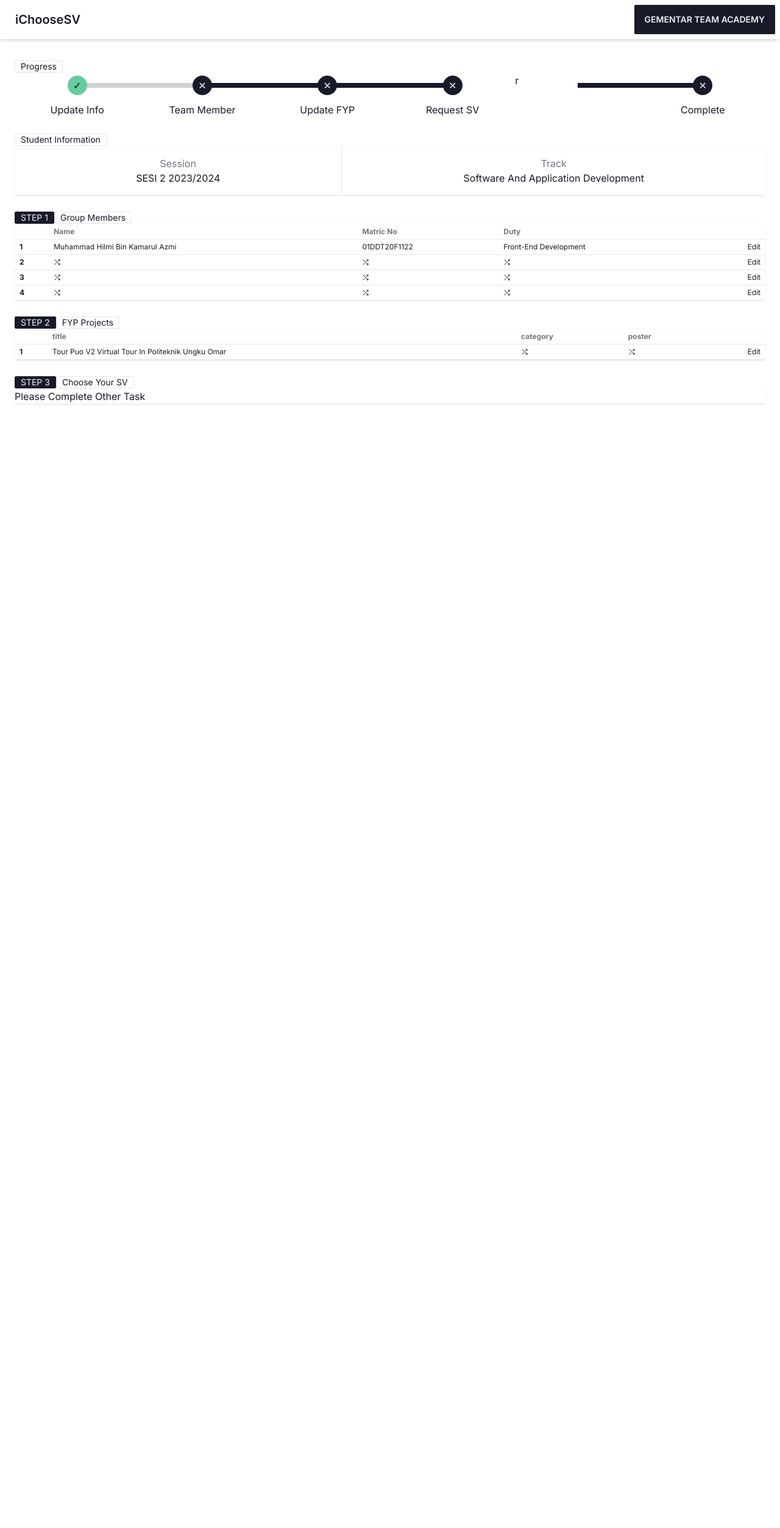
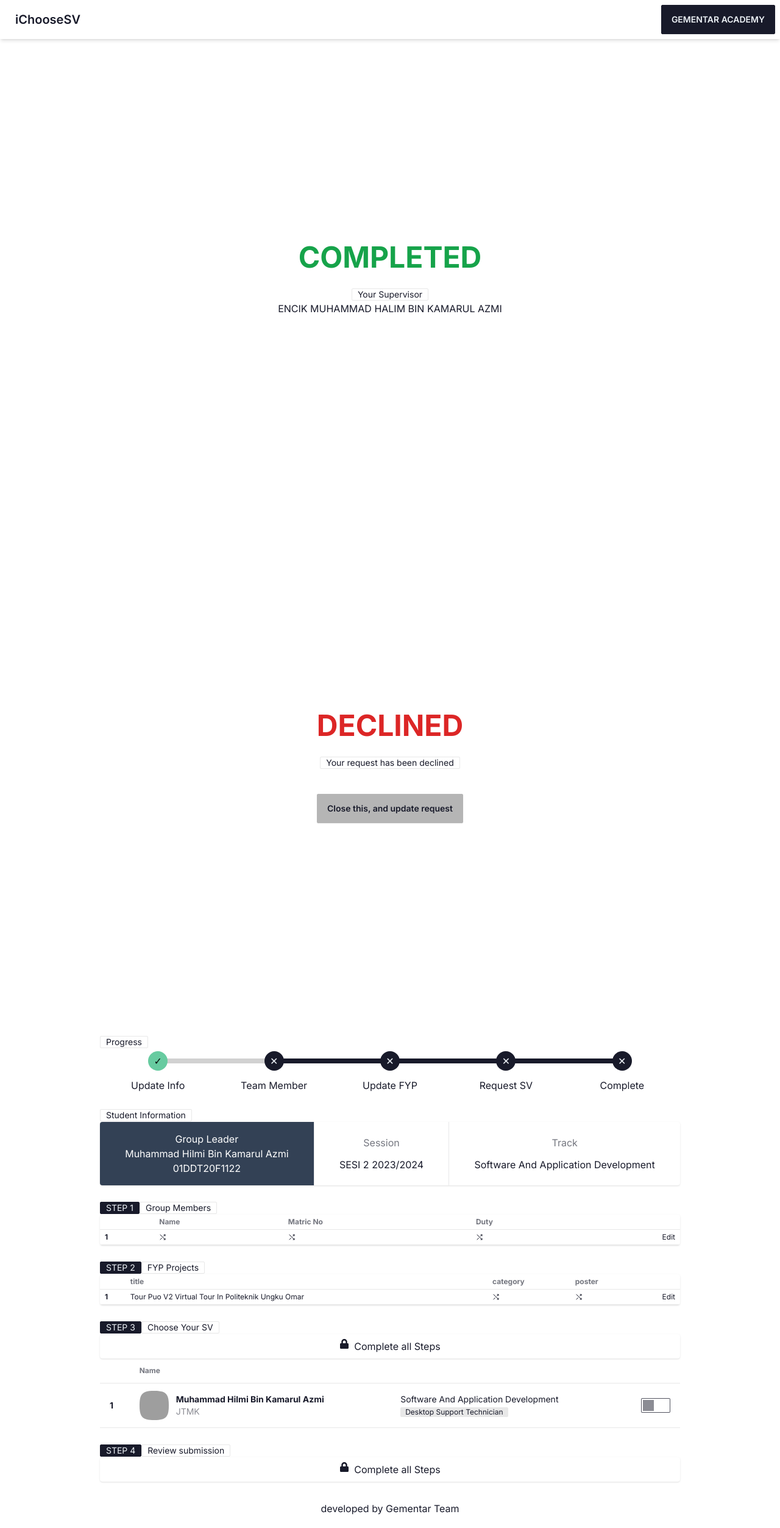
Before and after one commit to themuhdhilmi/GementarIChooseSV, a Next.js app: page /panel in a window 1280 px wide. Shown: the whole page at 61% size. Before the commit the page ends 800 px from the top, so only its background shows below. Built offline with nearby package versions, Linux system fonts and the light colour scheme; no server answers; grey boxes are pictures that could not be loaded.

Commit message:
Student Page

```diff
--- a/app/components/Header.tsx
+++ b/app/components/Header.tsx
@@ -52,7 +52,7 @@ const Header = () => {
           </li>
         </ul> */}
 
-        <button className="btn btn-neutral hover:btn-error">GEMENTAR TEAM ACADEMY</button>
+        <button className="btn btn-neutral hover:btn-error">GEMENTAR ACADEMY</button>
       </div>
     </div>
   );
--- a/app/panel/student/ChooseSv.tsx
+++ b/app/panel/student/ChooseSv.tsx
@@ -1,12 +1,71 @@
 import Image from "next/image";
 import React from "react";
-import { TbArrowsCross } from "react-icons/tb";
+import { FaLock } from "react-icons/fa";
 
 const ChooseSv = () => {
   return (
-    <div className="stats shadow w-full">
+    <div>
+      <div className="stats align-middle shadow w-full justify-center flex h-10">
+        <div className="flex p-2 space-x-2">
+          <div>
+            <FaLock />
+          </div>
+          <div>Complete all Steps</div>
+        </div>
+      </div>
+
       <div className="overflow-x-auto">
-            Please Complete Other Task
+        <table className="table">
+          {/* head */}
+          <thead>
+            <tr>
+              <th></th>
+              <th>Name</th>
+              <th></th>
+              <th></th>
+            </tr>
+          </thead>
+          <tbody>
+            {/* row 1 */}
+            <tr>
+              <th>
+                <label>1</label>
+              </th>
+              <td>
+                <div className="flex items-center gap-3">
+                  <div className="avatar">
+                    <div className="mask mask-squircle w-12 h-12">
+                      <Image
+                        src="/tailwind-css-component-profile-2@56w.png"
+                        alt="Avatar Tailwind CSS Component"
+                        width={50}
+                        height={50}
+                      />
+                    </div>
+                  </div>
+                  <div>
+                    <div className="font-bold">
+                      Muhammad Hilmi Bin Kamarul Azmi
+                    </div>
+                    <div className="text-sm opacity-50">JTMK</div>
+                  </div>
+                </div>
+              </td>
+              <td>
+                Software And Application Development
+                <br />
+                <span className="badge badge-ghost badge-sm">
+                  Desktop Support Technician
+                </span>
+              </td>
+              <th>
+                <div className="flex font-normal flex-row-reverse ">
+                <input type="checkbox" className="toggle toggle-success"/>
+                </div>
+              </th>
+            </tr>
+          </tbody>
+        </table>
       </div>
     </div>
   );
--- a/app/panel/student/Complete.tsx
+++ b/app/panel/student/Complete.tsx
@@ -2,7 +2,7 @@ import React from 'react'
 
 const Complete = () => {
   return (
-    <div className="hero min-h-14 border rounded-lg">
+    <div className="hero min-h-14  h-screen pb-7">
     <div className="hero-content text-center">
       <div className="max-w-md">
         <h1 className="text-5xl text-green-600 font-bold">COMPLETED</h1>
--- a/app/panel/student/CompletionLine.tsx
+++ b/app/panel/student/CompletionLine.tsx
@@ -14,7 +14,7 @@ const CompletionLine = () => {
       </li>
       <li data-content="✕" className="step step-neutral">
         Request SV
-      </li>r
+      </li>
       <li data-content="✕" className="step  step-neutral">
         Complete
       </li>
--- /dev/null
+++ b/app/panel/student/Decline.tsx
@@ -0,0 +1,23 @@
+import React from 'react'
+
+const Decline = () => {
+  return (
+    <div className="hero min-h-14  h-screen pb-7">
+    <div className="hero-content text-center">
+      <div className="max-w-md">
+        <h1 className="text-5xl text-red-600 font-bold">DECLINED</h1>
+
+        <div className="py-6">
+        <div className="badge">Your request has been declined</div>
+        <div>
+        <button className="btn btn-active mt-10">Close this, and update request</button>
+        </div>
+
+        </div>
+      </div>
+    </div>
+  </div>
+  )
+}
+
+export default Decline
--- a/app/panel/student/GroupMembers.tsx
+++ b/app/panel/student/GroupMembers.tsx
@@ -1,7 +1,12 @@
 import Image from "next/image";
 import React from "react";
 import { TbArrowsCross } from "react-icons/tb";
+import ModalEditGroupMembers from "./ModelEditGroupMembers";
+import { IoEye } from "react-icons/io5";
+import { useMediaQuery } from "usehooks-ts";
+import { breakpoints } from "@/app/config/breakpoints";
 const GroupMembers = () => {
+  const isTablet = useMediaQuery(`(max-width: ${breakpoints.tablet})`);
   return (
     <div className="stats shadow w-full">
       <div className="overflow-x-auto">
@@ -18,38 +23,21 @@ const GroupMembers = () => {
           <tbody>
             <tr>
               <th>1</th>
-              <td>Muhammad Hilmi Bin Kamarul Azmi</td>
-              <td>01DDT20F1122</td>
-              <td>Front-End Development</td>
-              <td>
-                <div className="flex flex-row-reverse ">Edit</div>
-              </td>
-            </tr>
-            <tr>
-              <th>2</th>
               <td><TbArrowsCross/></td>
               <td><TbArrowsCross/></td>
               <td><TbArrowsCross/></td>
               <td>
-                <div className="flex flex-row-reverse ">Edit</div>
-              </td>
-            </tr>
-            <tr>
-              <th>3</th>
-              <td><TbArrowsCross/></td>
-              <td><TbArrowsCross/></td>
-              <td><TbArrowsCross/></td>
-              <td>
-                <div className="flex flex-row-reverse ">Edit</div>
-              </td>
-            </tr>
-            <tr>
-              <th>4</th>
-              <td><TbArrowsCross/></td>
-              <td><TbArrowsCross/></td>
-              <td><TbArrowsCross/></td>
-              <td>
-                <div className="flex flex-row-reverse ">Edit</div>
+                <div className="flex flex-row-reverse ">
+                  {!isTablet ? (
+                    ""
+                  ) : (
+                    <div className="px-5">
+                      <IoEye />
+                    </div>
+                  )}
+
+                  <ModalEditGroupMembers />
+                </div>
               </td>
             </tr>
           </tbody>
--- a/app/panel/student/ModalEditFyp.tsx
+++ b/app/panel/student/ModalEditFyp.tsx
@@ -2,10 +2,14 @@
 import { Dialog, Transition } from "@headlessui/react";
 import { Fragment, useState } from "react";
 
-export default function MyModal() {
+export default function ModalEditFyp() {
   let [isOpen, setIsOpen] = useState(false);
 
   function closeModal() {
+    setIsOpen(false);
+  }
+
+  function applyAndCloseModal() {
     setIsOpen(false);
   }
 
@@ -15,9 +19,9 @@ export default function MyModal() {
 
   return (
     <>
-        <button type="button" onClick={openModal} className="">
-          Edit
-        </button>
+      <button type="button" onClick={openModal} className="">
+        Edit
+      </button>
 
       <Transition appear show={isOpen} as={Fragment}>
         <Dialog as="div" className="relative z-10" onClose={closeModal}>
@@ -79,10 +83,18 @@ export default function MyModal() {
                   <div className="mt-4">
                     <button
                       type="button"
-                      className="inline-flex justify-center rounded-md border border-transparent bg-blue-100 px-4 py-2 text-sm font-medium text-blue-900 hover:bg-blue-200 focus:outline-none focus-visible:ring-2 focus-visible:ring-blue-500 focus-visible:ring-offset-2"
+                      onClick={applyAndCloseModal}
+                      className="btn btn-accent"
+                    >
+                      Apply
+                    </button>
+
+                    <button
+                      type="button"
                       onClick={closeModal}
+                      className="btn btn-error"
                     >
-                      Got it, thanks!
+                      Close
                     </button>
                   </div>
                 </Dialog.Panel>
--- a/app/panel/student/ModelEditGroupMembers.tsx
+++ b/app/panel/student/ModelEditGroupMembers.tsx
@@ -1,9 +1,109 @@
-import React from 'react'
+"use client";
+import { Dialog, Transition } from "@headlessui/react";
+import { Fragment, useState } from "react";
 
-const ModelEditGroupMembers = () => {
+export default function ModalEditGroupMembers() {
+  let [isOpen, setIsOpen] = useState(false);
+
+  function closeModal() {
+    setIsOpen(false);
+  }
+
+  function applyAndCloseModal() {
+    setIsOpen(false);
+  }
+
+  function openModal() {
+    setIsOpen(true);
+  }
+
   return (
-    <div>ModelEditGroupMembers</div>
-  )
+    <>
+      <button type="button" onClick={openModal} className="">
+        Edit
+      </button>
+
+      <Transition appear show={isOpen} as={Fragment}>
+        <Dialog as="div" className="relative z-10" onClose={closeModal}>
+          <Transition.Child
+            as={Fragment}
+            enter="ease-out duration-300"
+            enterFrom="opacity-0"
+            enterTo="opacity-100"
+            leave="ease-in duration-200"
+            leaveFrom="opacity-100"
+            leaveTo="opacity-0"
+          >
+            <div className="fixed inset-0 bg-black/25" />
+          </Transition.Child>
+
+          <div className="fixed inset-0 overflow-y-auto">
+            <div className="flex min-h-full items-center justify-center p-4 text-center">
+              <Transition.Child
+                as={Fragment}
+                enter="ease-out duration-300"
+                enterFrom="opacity-0 scale-95"
+                enterTo="opacity-100 scale-100"
+                leave="ease-in duration-200"
+                leaveFrom="opacity-100 scale-100"
+                leaveTo="opacity-0 scale-95"
+              >
+                <Dialog.Panel className="w-full max-w-md transform overflow-hidden  bg-white p-6 text-left align-middle shadow-xl transition-all">
+                  <Dialog.Title
+                    as="h3"
+                    className="text-lg font-medium leading-6 text-gray-900"
+                  >
+                    Group Member 1
+                  </Dialog.Title>
+                  <div className="mt-2">
+                    <div className="py-2">
+                      <input
+                        type="text"
+                        placeholder="Name"
+                        className="input input-bordered w-full"
+                      />
+                    </div>
+
+                    <div className="py-2">
+                      <input
+                        type="text"
+                        placeholder="Matric No"
+                        className="input input-bordered w-full"
+                      />
+                    </div>
+
+                    <div className="py-2">
+                      <input
+                        type="text"
+                        placeholder="Duty"
+                        className="input input-bordered w-full"
+                      />
+                    </div>
+                  </div>
+
+                  <div className="mt-4">
+                    <button
+                      type="button"
+                      onClick={applyAndCloseModal}
+                      className="btn btn-accent"
+                    >
+                      Apply
+                    </button>
+
+                    <button
+                      type="button"
+                      onClick={closeModal}
+                      className="btn btn-error"
+                    >
+                      Close
+                    </button>
+                  </div>
+                </Dialog.Panel>
+              </Transition.Child>
+            </div>
+          </div>
+        </Dialog>
+      </Transition>
+    </>
+  );
 }
-
-export default ModelEditGroupMembers
--- a/app/panel/student/SesiTrack.tsx
+++ b/app/panel/student/SesiTrack.tsx
@@ -3,15 +3,22 @@ import React from "react";
 const SesiTrack = () => {
   return (
     <div className="stats stats-vertical md:stats-horizontal shadow w-full">
-      <div className="stat place-items-center w-full">
-        <div className="stat-title">Session</div>
-        <div className=" text-pretty">SESI 2 2023/2024</div>
+      <div className="stat place-items-center w-ful bg-slate-700">
+        <div className="stat-title text-center text-white">Group Leader</div>
+        <div className=" text-pretty text-center text-white">Muhammad Hilmi Bin Kamarul Azmi</div>
+        <div className=" text-pretty text-center text-white">01DDT20F1122</div>
         {/* <div className="stat-desc">From January 1st to February 1st</div> */}
       </div>
 
       <div className="stat place-items-center w-full">
-        <div className="stat-title">Track</div>
-        <div className=" text-pretty">
+        <div className="stat-title text-center">Session</div>
+        <div className=" text-pretty text-center">SESI 2 2023/2024</div>
+        {/* <div className="stat-desc">From January 1st to February 1st</div> */}
+      </div>
+
+      <div className="stat place-items-center w-full">
+        <div className="stat-title text-center">Track</div>
+        <div className=" text-pretty text-center">
           Software And Application Development
         </div>
         {/* <div className="stat-desc">From January 1st to February 1st</div> */}
--- a/app/panel/student/Student.tsx
+++ b/app/panel/student/Student.tsx
@@ -5,11 +5,17 @@ import FypTitle from "./FypTitle";
 import GroupMembers from "./GroupMembers";
 import Complete from "./Complete";
 import ChooseSv from "./ChooseSv";
-
+import { FaLock } from "react-icons/fa";
+import Decline from "./Decline";
+import { useMediaQuery } from "usehooks-ts";
+import { breakpoints } from "@/app/config/breakpoints";
 const Student = () => {
+  const isTablet = useMediaQuery(`(max-width: ${breakpoints.tablet})`);
+  const isDesktop = useMediaQuery(`(max-width: ${breakpoints.desktop})`);
   return (
-    <div className="p-5">
-      {/* <Complete /> */}
+    <div className={`py-5 ${isTablet ? 'p-5' : isDesktop ? 'p-24' : 'p-40'}`}>
+      <Complete />
+      <Decline/>
 
       <div className="py-2 grid grid-cols-4 grid-rows-1 gap-4 w-full">
         <div className="lg:col-span-4 col-span-4  p-1">
@@ -35,7 +41,7 @@ const Student = () => {
           </div>
         </div>
         <div className="lg:col-span-4 col-span-4 p-1">
-        <div className="badge badge-neutral">STEP 2</div>
+          <div className="badge badge-neutral">STEP 2</div>
           <div className="badge">FYP Projects</div>
           <div>
             <FypTitle />
@@ -43,12 +49,32 @@ const Student = () => {
         </div>
 
         <div className="lg:col-span-4 col-span-4 p-1">
-        <div className="badge badge-neutral">STEP 3</div>
+          <div className="badge badge-neutral">STEP 3</div>
           <div className="badge">Choose Your SV</div>
           <div>
             <ChooseSv />
           </div>
         </div>
+
+        <div className="lg:col-span-4 col-span-4 p-1">
+          <div className="badge badge-neutral">STEP 4</div>
+          <div className="badge">Review submission</div>
+          <div>
+            <div className="stats align-middle shadow w-full justify-center flex h-10">
+              <div className="flex p-2 space-x-2">
+                <div>
+                  <FaLock />
+                </div>
+                <div>Complete all Steps</div>
+              </div>
+            </div>
+
+          </div>
+        </div>
+      </div>
+
+      <div className="flex justify-center pt-5">
+        <div>developed by Gementar Team</div>
       </div>
     </div>
   );
```
